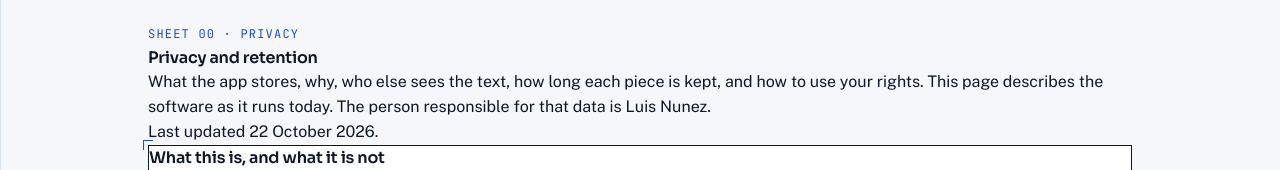
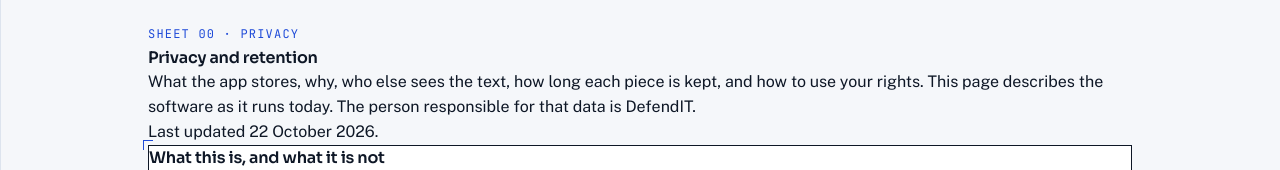
Before and after one commit to torukmakto3/defendit, a Next.js app: page /privacy in a window 1280 px wide. Shown: the part 127-297 px from the top of the page. Built offline with nearby package versions, Linux system fonts and the light colour scheme; no server answers.

Commit message:
Use DefendIT as the operator on the privacy page.
The personal name is also gone from the README admin setup. The placeholder contact email and its legal-review comment stay.

Co-authored-by: torukmakto3 <torukmakto3@users.noreply.github.com>

```diff
--- a/src/app/privacy/page.tsx
+++ b/src/app/privacy/page.tsx
@@ -1,6 +1,7 @@
 // Draft, last updated 2026-10-22
 import type { Metadata } from "next";
 import { demoRetentionHours } from "@/lib/demo-policy";
+import { OPERATOR_NAME } from "@/lib/operator";
 import { PRIVACY_UPDATED } from "@/lib/privacy";
 
 export const metadata: Metadata = {
@@ -10,7 +11,7 @@ export const metadata: Metadata = {
 
 export default function PrivacyPage() {
   // TODO(legal review): placeholder contact
-  const contactName = "Luis Nunez";
+  const contactName = OPERATOR_NAME;
   const contactEmail = "tramuntanabtc@gmail.com";
 
   return (
```
Also changed, not shown: 2 other files (tests, documents, lock files or other folders).
